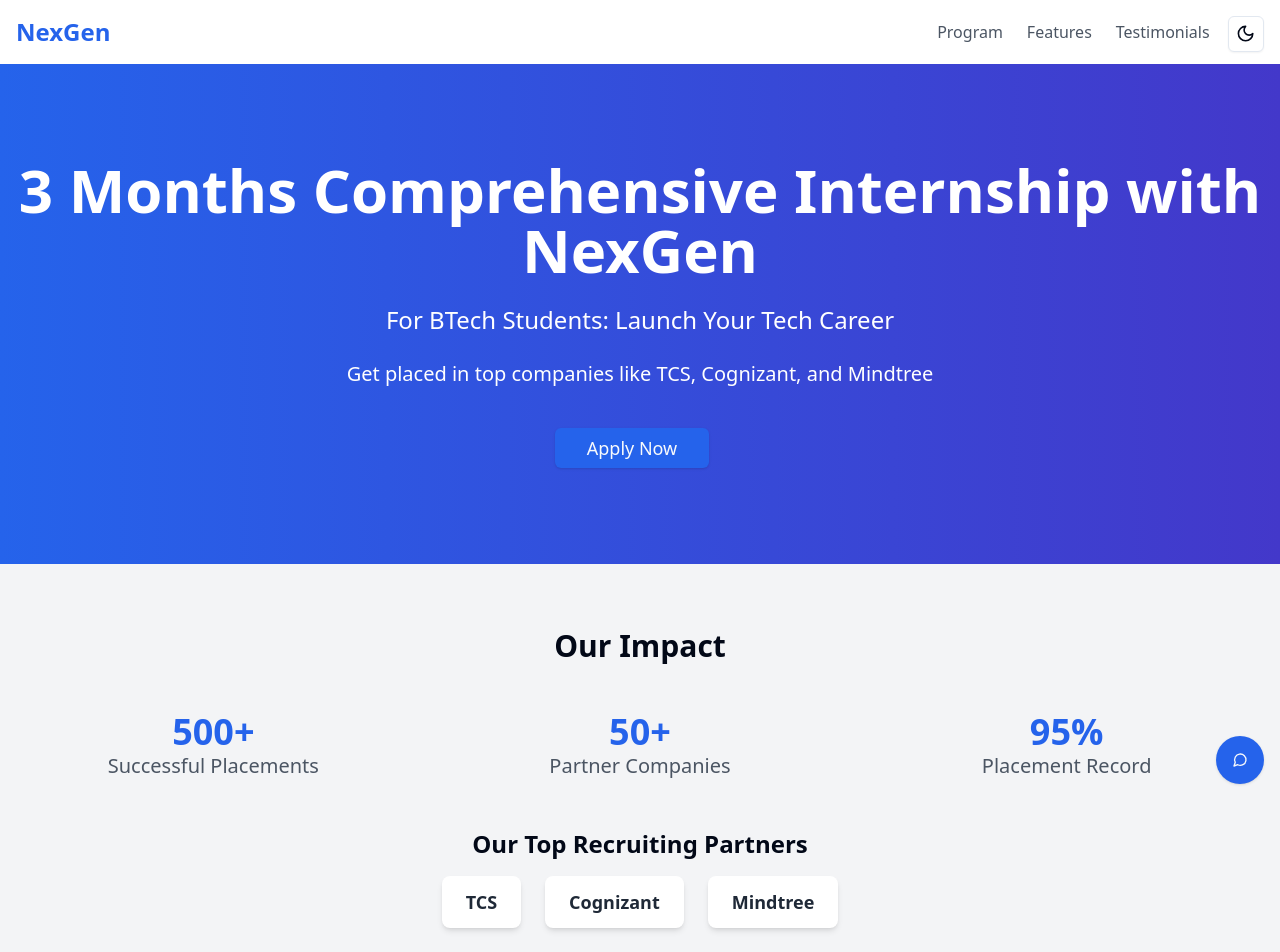
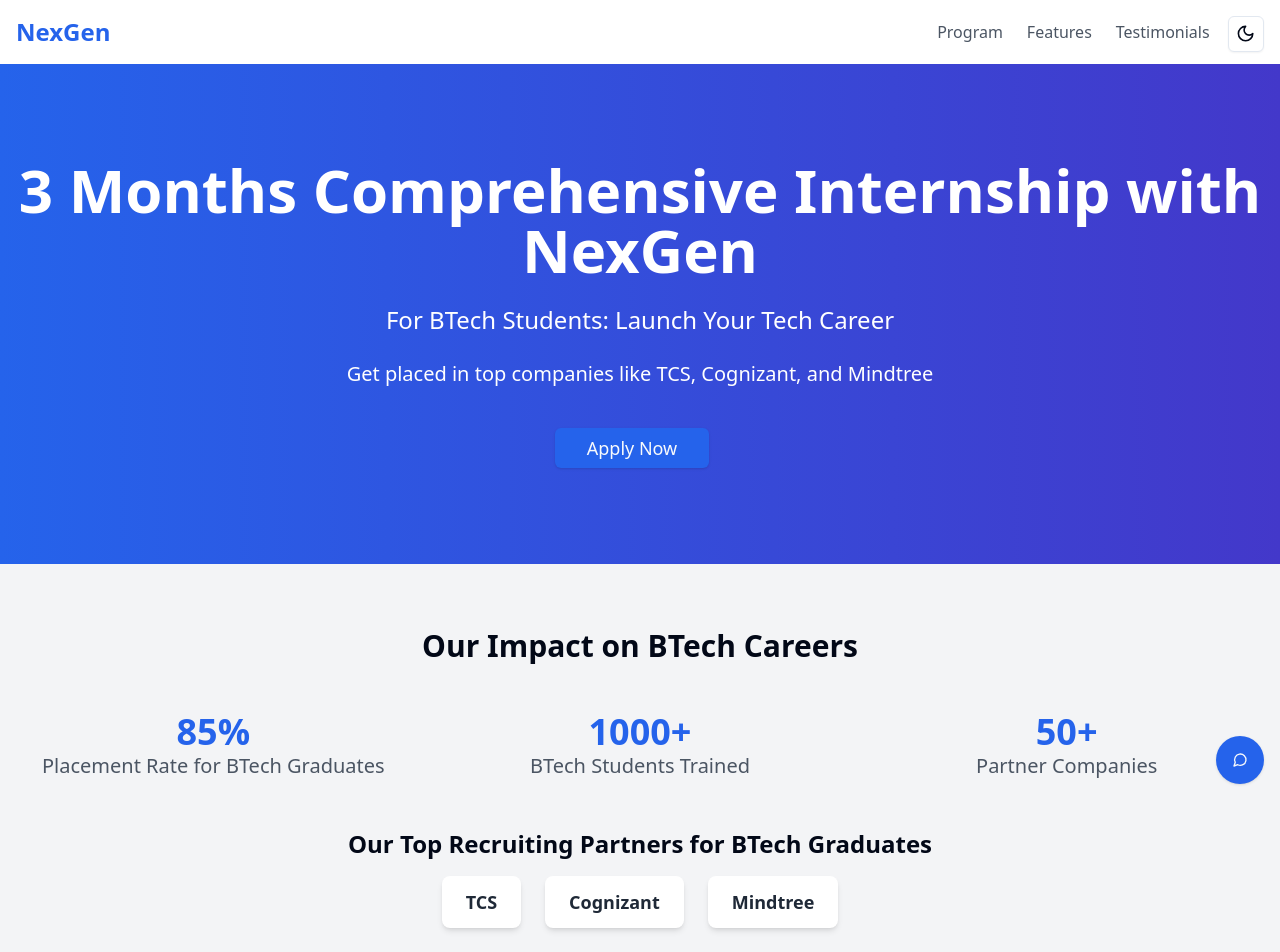
Before and after one commit to dheemutech/main, a Next.js app: page / in a window 1280 px wide. Shown: the top 952 px of the page. Built offline with nearby package versions, Linux system fonts and the light colour scheme.

Commit message:
SOFTGEN MAGIC

```diff
--- a/src/components/AnimatedStats.jsx
+++ b/src/components/AnimatedStats.jsx
@@ -4,23 +4,23 @@ export const AnimatedStats = () => {
   return (
     <section className="py-16 bg-gray-100 dark:bg-gray-800">
       <div className="container mx-auto px-4">
-        <h2 className="text-3xl font-bold text-center mb-12 dark:text-white">Our Impact</h2>
+        <h2 className="text-3xl font-bold text-center mb-12 dark:text-white">Our Impact on BTech Careers</h2>
         <div className="grid grid-cols-1 md:grid-cols-3 gap-8">
           <div className="text-center">
-            <p className="text-4xl font-bold text-blue-600 dark:text-blue-400">500+</p>
-            <p className="text-xl text-gray-600 dark:text-gray-300">Successful Placements</p>
+            <p className="text-4xl font-bold text-blue-600 dark:text-blue-400">85%</p>
+            <p className="text-xl text-gray-600 dark:text-gray-300">Placement Rate for BTech Graduates</p>
+          </div>
+          <div className="text-center">
+            <p className="text-4xl font-bold text-blue-600 dark:text-blue-400">1000+</p>
+            <p className="text-xl text-gray-600 dark:text-gray-300">BTech Students Trained</p>
           </div>
           <div className="text-center">
             <p className="text-4xl font-bold text-blue-600 dark:text-blue-400">50+</p>
             <p className="text-xl text-gray-600 dark:text-gray-300">Partner Companies</p>
           </div>
-          <div className="text-center">
-            <p className="text-4xl font-bold text-blue-600 dark:text-blue-400">95%</p>
-            <p className="text-xl text-gray-600 dark:text-gray-300">Placement Record</p>
-          </div>
         </div>
         <div className="mt-12 text-center">
-          <p className="text-2xl font-bold mb-4 dark:text-white">Our Top Recruiting Partners</p>
+          <p className="text-2xl font-bold mb-4 dark:text-white">Our Top Recruiting Partners for BTech Graduates</p>
           <div className="flex flex-wrap justify-center items-center gap-6">
             {['TCS', 'Cognizant', 'Mindtree'].map((company) => (
               <div key={company} className="bg-white dark:bg-gray-700 px-6 py-3 rounded-lg shadow-md">
@@ -31,7 +31,7 @@ export const AnimatedStats = () => {
         </div>
         <div className="mt-8 text-center">
           <p className="text-xl text-gray-700 dark:text-gray-300">
-            Our students have been successfully placed in top companies like TCS, Cognizant, and Mindtree.
+            Our BTech graduates have been successfully placed in top companies like TCS, Cognizant, and Mindtree.
           </p>
         </div>
       </div>
--- a/src/components/FAQ.jsx
+++ b/src/components/FAQ.jsx
@@ -9,36 +9,40 @@ import {
 export const FAQ = () => {
   const faqItems = [
     {
-      question: "What is the NexGen Internship Program?",
-      answer: "The NexGen Internship Program is a comprehensive training program designed for college undergraduates in India to enhance their skills and prepare for internships in top tech companies like TCS, Cognizant, Tech Mahindra, and Mindtree."
+      question: "What is the NexGen 3-Month Comprehensive Internship Program?",
+      answer: "The NexGen 3-Month Comprehensive Internship Program is an intensive training program designed specifically for BTech students in India. It enhances your skills and prepares you for internships and job opportunities in top tech companies like TCS, Cognizant, and Mindtree."
     },
     {
-      question: "How long does the program last?",
-      answer: "The core program, including the final project, lasts for approximately 2 months. However, you'll have continued access to our resources and community even after completion."
+      question: "Who is eligible for this program?",
+      answer: "This program is tailored for BTech students pursuing technology-related degrees in India. It's ideal for those looking to kickstart their careers in leading tech companies."
     },
     {
-      question: "What technologies will I learn during the program?",
+      question: "What technologies will I learn during the 3-month program?",
       answer: "You'll gain hands-on experience with full-stack development, Python, cloud computing, AI, and machine learning. We focus on technologies commonly used by leading Indian tech companies to keep you at the cutting edge."
     },
     {
       question: "How does the AI interviewer work?",
-      answer: "Our AI interviewer uses advanced natural language processing to simulate real interview scenarios from top Indian tech companies. It adapts to your responses, providing a realistic practice experience and feedback."
+      answer: "Our AI interviewer uses advanced natural language processing to simulate real interview scenarios from top Indian tech companies like TCS, Cognizant, and Mindtree. It adapts to your responses, providing a realistic practice experience and feedback."
     },
     {
       question: "Is there a job guarantee after completing the program?",
-      answer: "While we can't guarantee job placement, our program significantly enhances your chances. Many of our graduates have successfully secured internships and jobs at top tech companies like TCS, Cognizant, Tech Mahindra, and Mindtree."
+      answer: "While we can't guarantee job placement, our program significantly enhances your chances. Many of our BTech graduates have successfully secured positions at top tech companies like TCS, Cognizant, and Mindtree."
     },
     {
       question: "What kind of projects will I work on?",
-      answer: "You'll work on a variety of projects, including a 2-month capstone project where you'll apply your skills in AI, ML, and full-stack development to solve real-world problems relevant to the Indian tech industry."
+      answer: "You'll work on a variety of projects, including a capstone project where you'll apply your skills in AI, ML, and full-stack development to solve real-world problems relevant to the Indian tech industry, particularly focusing on challenges faced by companies like TCS, Cognizant, and Mindtree."
+    },
+    {
+      question: "Tell me more about the certified internship certificate.",
+      answer: "Upon successful completion of the 3-month program, you'll receive a certified internship certificate. This certificate is recognized by leading tech companies and serves as a valuable credential on your resume, significantly boosting your job prospects in companies like TCS, Cognizant, and Mindtree."
     },
     {
       question: "How much does the program cost?",
-      answer: "Program costs vary depending on the specific track and duration. Please contact our admissions team for the most up-to-date pricing information and available scholarships."
+      answer: "Program costs vary depending on the specific track and any ongoing promotions. Please contact our admissions team for the most up-to-date pricing information and available scholarships for BTech students."
     },
     {
       question: "Can I participate in the program while studying full-time?",
-      answer: "Yes, the program is designed to be flexible and can be completed alongside your full-time studies. However, you should be prepared to dedicate significant time and effort to get the most out of the program and prepare for opportunities at top Indian tech companies."
+      answer: "Yes, the 3-month program is designed to be intensive but flexible, allowing BTech students to complete it alongside their full-time studies. However, you should be prepared to dedicate significant time and effort to get the most out of the program and prepare for opportunities at top Indian tech companies."
     }
   ];
 
```
